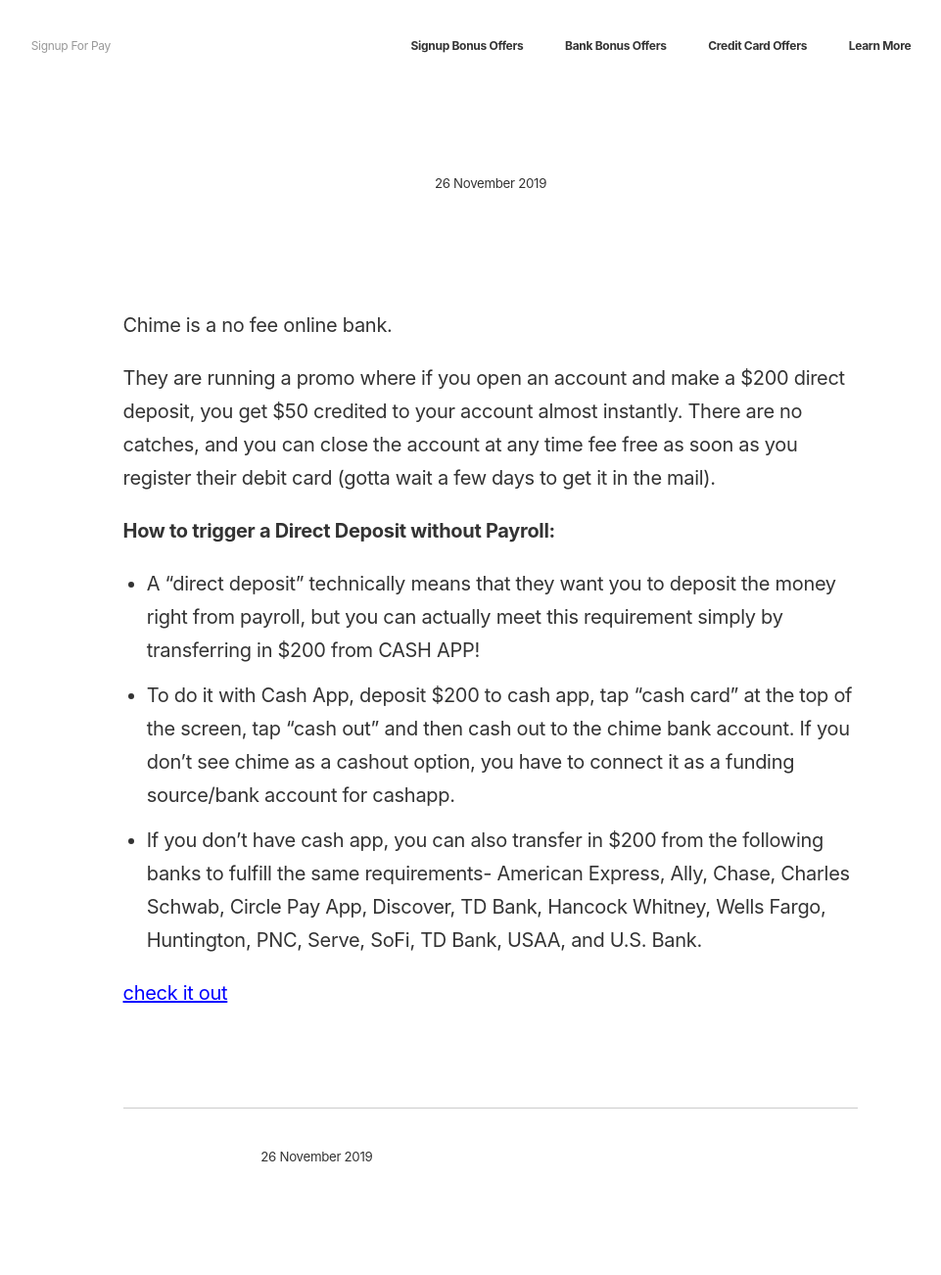
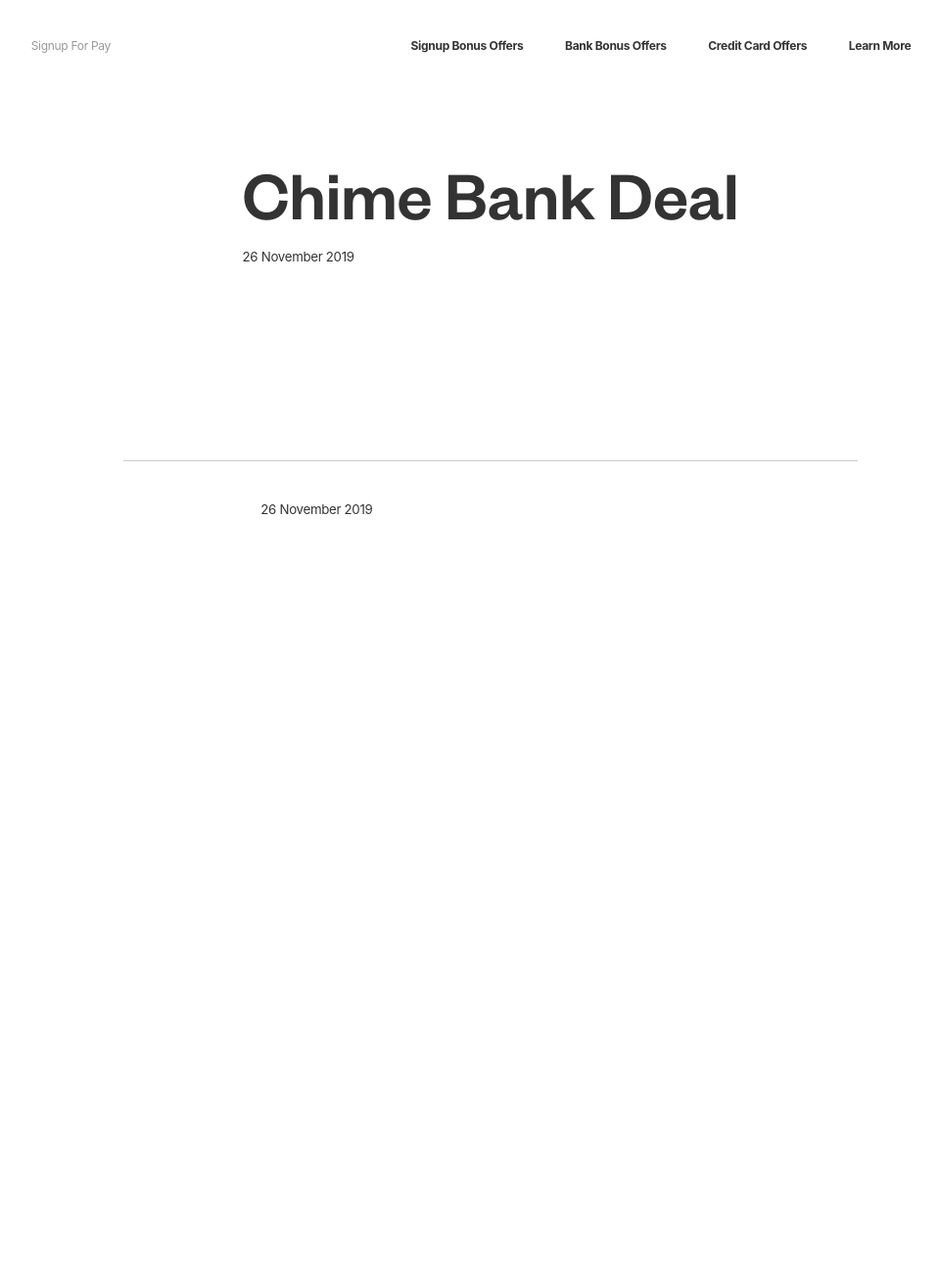
Before and after one commit to nickleeds/signupsforpay, a Jekyll site: the page built from _posts/2019-11-26-Chime-Bank-Deal.markdown, in a window 1280 px wide. Shown: the whole page at 98% size, without its empty margins (139-1100 px from the left). Built offline with Jekyll 4.4.1, drawn with Linux system fonts in a browser that asks for light colours; our own code applies the rules of GitHub Pages for plain Markdown files; after the commit the page ends 900 px from its top, so only the background shows below that.

Commit message:
comment out

```diff
--- a/_posts/2019-11-26-Aspiration-Bank-Deal.markdown
+++ b/_posts/2019-11-26-Aspiration-Bank-Deal.markdown
@@ -1,4 +1,4 @@
----
+<!-- ---
 title: "Aspiration Bank - $25 signup bonus"
 date: 2019-11-02 17:11:00 Z
 permalink: aspiration-bank
@@ -17,4 +17,4 @@
 
 [check it out](https://my.aspiration.com/welcome/DRAKF86XYW23ASHA){:target="_blank"}
 
-[Terms](https://my.aspiration.com/faq/Opening-an-Account%3EGetting-Started%3EWhat-is-your-referral-program-){:target="_blank"}
+[Terms](https://my.aspiration.com/faq/Opening-an-Account%3EGetting-Started%3EWhat-is-your-referral-program-){:target="_blank"} -->
--- a/_posts/2019-11-26-Chime-Bank-Deal.markdown
+++ b/_posts/2019-11-26-Chime-Bank-Deal.markdown
@@ -1,4 +1,4 @@
----
+<!-- ---
 title: "Chime Bank - $50 signup bonus"
 date: 2019-11-02 17:11:00 Z
 permalink: chime-bank
@@ -23,4 +23,4 @@
 * If you don't have cash app, you can also transfer in $200 from the following banks to fulfill the same requirements- American Express, Ally, Chase, Charles Schwab, Circle Pay App, Discover, TD Bank, Hancock Whitney, Wells Fargo, Huntington, PNC, Serve, SoFi, TD Bank, USAA, and U.S. Bank.
 
 
-[check it out](https://www.chimebank.com/r/nicholasleeds/){:target="_blank"}
+[check it out](https://www.chimebank.com/r/nicholasleeds/){:target="_blank"} -->
```
